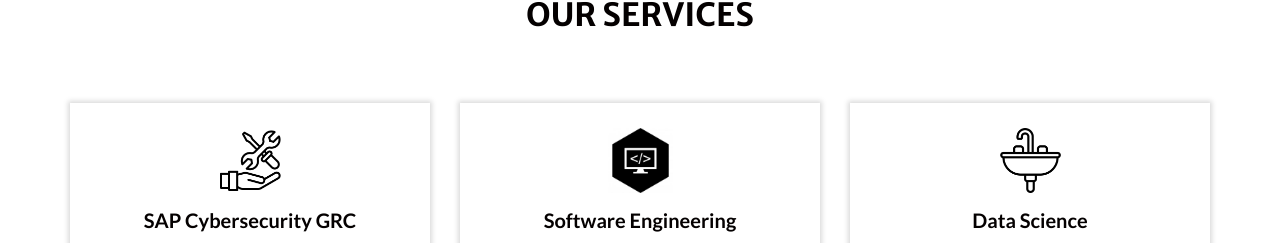
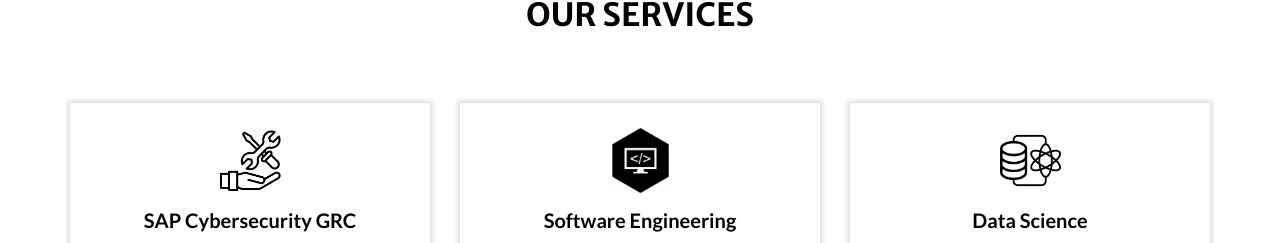
Before and after one commit to emmaxy07/IRSL, a plain HTML site: page index.html in a window 1280 px wide. Shown: the part 1755-1998 px from the top of the page. Drawn offline with nearby package versions, Linux system fonts and the light colour scheme; some packages are replaced by stand-ins of ours.

Commit message:
first commit

```diff
--- a/index.html
+++ b/index.html
@@ -221,7 +221,7 @@
         <div class="col-sm-6 col-md-4 mx-auto">
           <div class="box ">
             <div class="img-box">
-              <img src="images/s3.png" alt="" />
+              <img src="images/data sci.png" alt="" />
             </div>
             <div class="detail-box">
               <h5>
```
Also changed, not shown: images/data sci.png (added).
